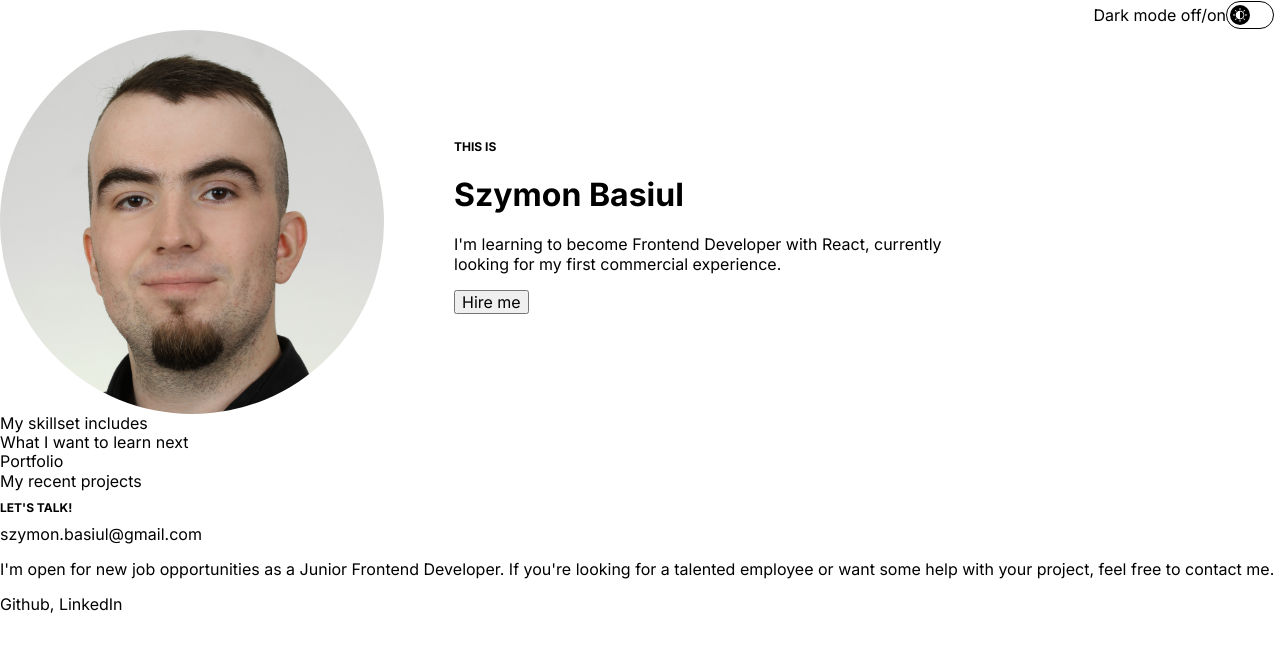
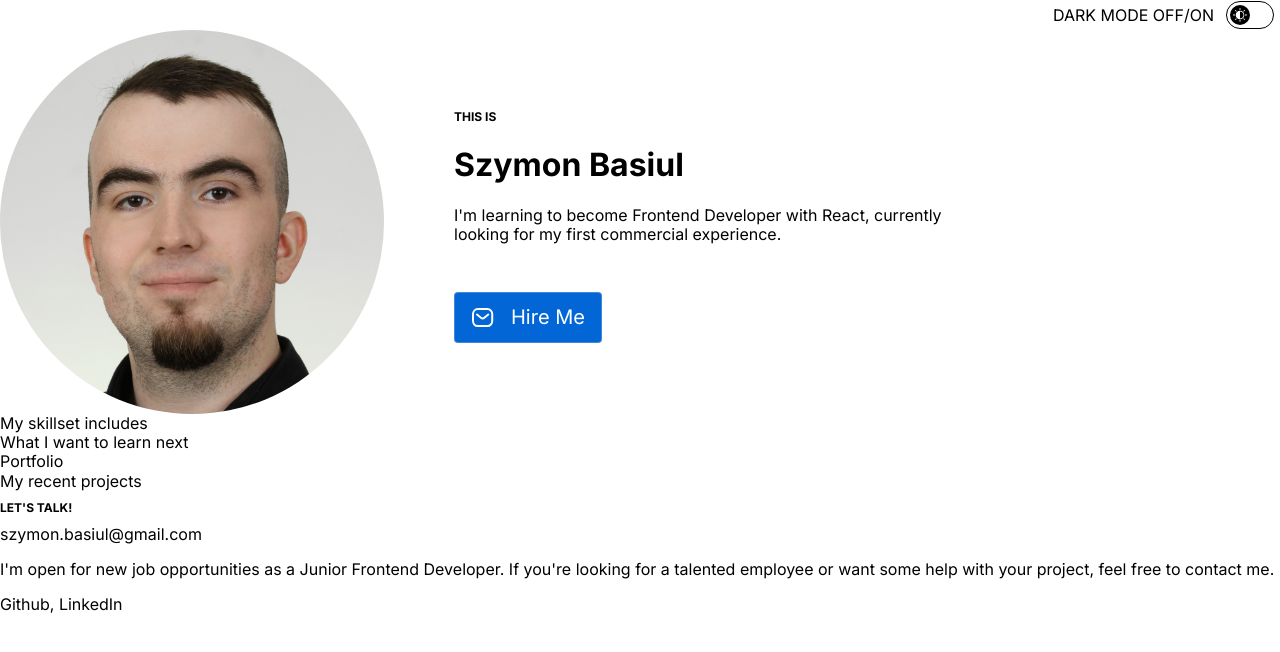
Before and after one commit to szymonbasiul/homepage-szymonb, a React (Create React App) app: page / in a window 1280 px wide. Shown: the top 652 px of the page. Built offline with nearby package versions, Linux system fonts and the light colour scheme.

Commit message:
hire me button styled up

```diff
--- a/src/common/ThemeChanger/styled.js
+++ b/src/common/ThemeChanger/styled.js
@@ -13,6 +13,8 @@ export const Button = styled.button`
 `;
 
 export const Text = styled.span`
+  margin-right: 12px;
+  text-transform: uppercase;
   color: currentColor;
   align-self: center;
 `;
--- a/src/features/personalHomepage/PersonalHomepage/PersonalInfo/index.js
+++ b/src/features/personalHomepage/PersonalHomepage/PersonalInfo/index.js
@@ -2,8 +2,9 @@ import ThemeChanger from "../../../../common/ThemeChanger";
 import {
   Button,
   Container,
-  Content,
+  Text,
   Header,
+  Icon,
   PersonalImage,
   Preheader,
 } from "./styled";
@@ -18,11 +19,14 @@ const PersonalInfo = () => {
         <div>
           <Preheader>This is</Preheader>
           <Header>Szymon Basiul</Header>
-          <Content>
+          <Text>
             I'm learning to become Frontend Developer with React, currently
             looking for my first commercial experience.
-          </Content>
-          <Button>Hire me</Button>
+          </Text>
+          <Button>
+            <Icon />
+            Hire Me
+          </Button>
         </div>
       </Container>
     </>
--- a/src/features/personalHomepage/PersonalHomepage/PersonalInfo/styled.js
+++ b/src/features/personalHomepage/PersonalHomepage/PersonalInfo/styled.js
@@ -1,4 +1,5 @@
 import styled from "styled-components";
+import { ReactComponent as MailIcon } from "./mail.svg";
 
 export const Container = styled.header`
   display: grid;
@@ -22,11 +23,22 @@ export const Preheader = styled.h2`
 export const Header = styled.h1`
   display: flex;
 `;
-export const Content = styled.p`
+export const Text = styled.p`
   display: flex;
   max-width: 500px;
 `;
 export const Button = styled.button`
-  display: flex;
+  margin-top: 32px;
+  display: inline-flex;
+  padding: 12px 16px;
+  justify-content: center;
+  align-items: center;
+  gap: 16px;
+  color: white;
+  background: #0366d6;
+  font-size: 20px;
+  border-radius: 4px;
+  border: 1px solid var(--diff-bg-neutral, rgba(209, 213, 218, 0.3));
+`;
 
-`;
+export const Icon = styled(MailIcon)``;
```
Also changed, not shown: src/features/personalHomepage/PersonalHomepage/PersonalInfo/mail.svg (added).
